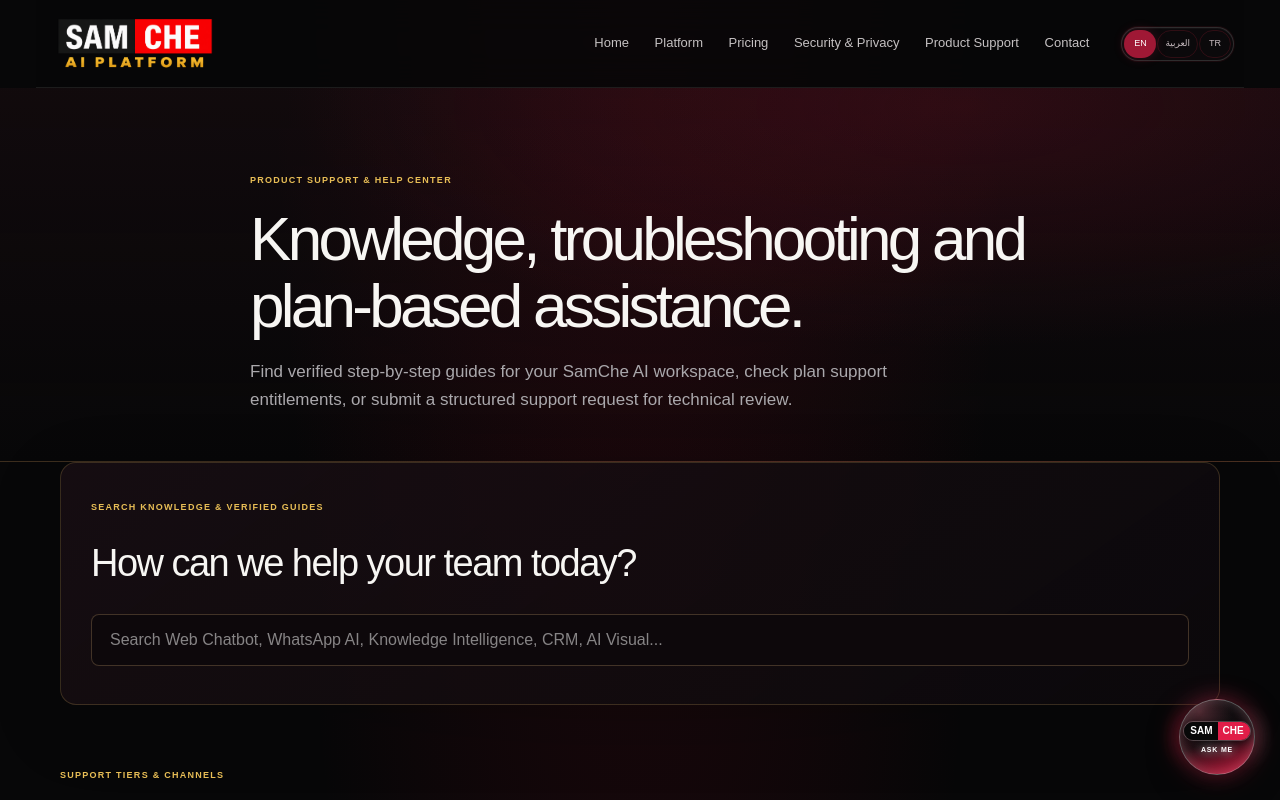
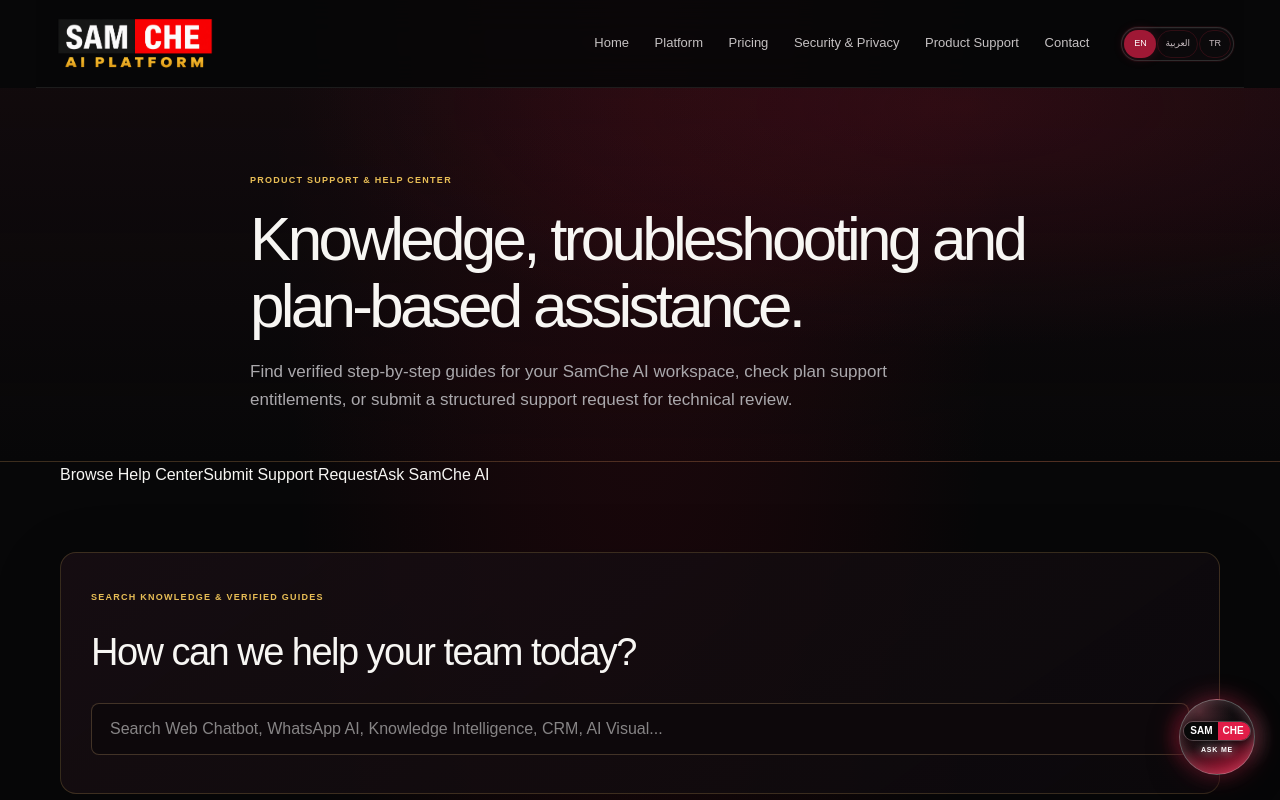
Before and after one commit to samettabak17-blip/samche-ai-website, a Next.js app: page /support in a window 1280 px wide. Shown: the top 800 px of the page. Built offline with nearby package versions, Linux system fonts and the light colour scheme.

Commit message:
fix: connect support portal help actions

```diff
--- a/app/components/samche-chat-widget.tsx
+++ b/app/components/samche-chat-widget.tsx
@@ -306,6 +306,6 @@ export function SamCheChatWidget({ configuration }: { configuration?: Record<str
       <p className="samche-chat-disclaimer">{translateText(config.scope_disclaimer, locale)}</p>
       </div>
     </section>}
-    <button className={`samche-chat-launcher${open ? ' is-open' : ''}`} type="button" aria-label={open ? `Close ${config.assistant_display_name} chat` : config.launcher_label} aria-expanded={open} onClick={() => setOpen((value) => !value)}>{open ? <svg viewBox="0 0 24 24" aria-hidden="true"><path d="m6 6 12 12M18 6 6 18" /></svg> : <Orb avatarUrl={config.avatar_url || config.logo_url} />}</button>
+    <button id="samche-chat-launcher" className={`samche-chat-launcher${open ? ' is-open' : ''}`} type="button" aria-label={open ? `Close ${config.assistant_display_name} chat` : config.launcher_label} aria-expanded={open} onClick={() => setOpen((value) => !value)}>{open ? <svg viewBox="0 0 24 24" aria-hidden="true"><path d="m6 6 12 12M18 6 6 18" /></svg> : <Orb avatarUrl={config.avatar_url || config.logo_url} />}</button>
   </div>;
 }
--- a/app/components/support-portal.tsx
+++ b/app/components/support-portal.tsx
@@ -116,6 +116,11 @@ export function SupportPortal() {
 
   return (
     <div className="support-portal page-width">
+      <nav className="support-portal-links" aria-label={locale === 'tr' ? 'Destek seçenekleri' : locale === 'ar' ? 'خيارات الدعم' : 'Support options'}>
+        <Link href="/help">{locale === 'tr' ? 'Yardım Merkezi’ni açın' : locale === 'ar' ? 'تصفح مركز المساعدة' : 'Browse Help Center'}</Link>
+        <a href="#submit-ticket">{locale === 'tr' ? 'Destek talebi gönderin' : locale === 'ar' ? 'إرسال طلب دعم' : 'Submit Support Request'}</a>
+        <a href="#samche-chat-launcher">{locale === 'tr' ? 'SamChe AI’ye sorun' : locale === 'ar' ? 'اسأل SamChe AI' : 'Ask SamChe AI'}</a>
+      </nav>
       <section className="support-search-hero" aria-labelledby="support-search-heading">
         <SectionEyebrow>Search knowledge &amp; verified guides</SectionEyebrow>
         <h2 id="support-search-heading">How can we help your team today?</h2>
```
